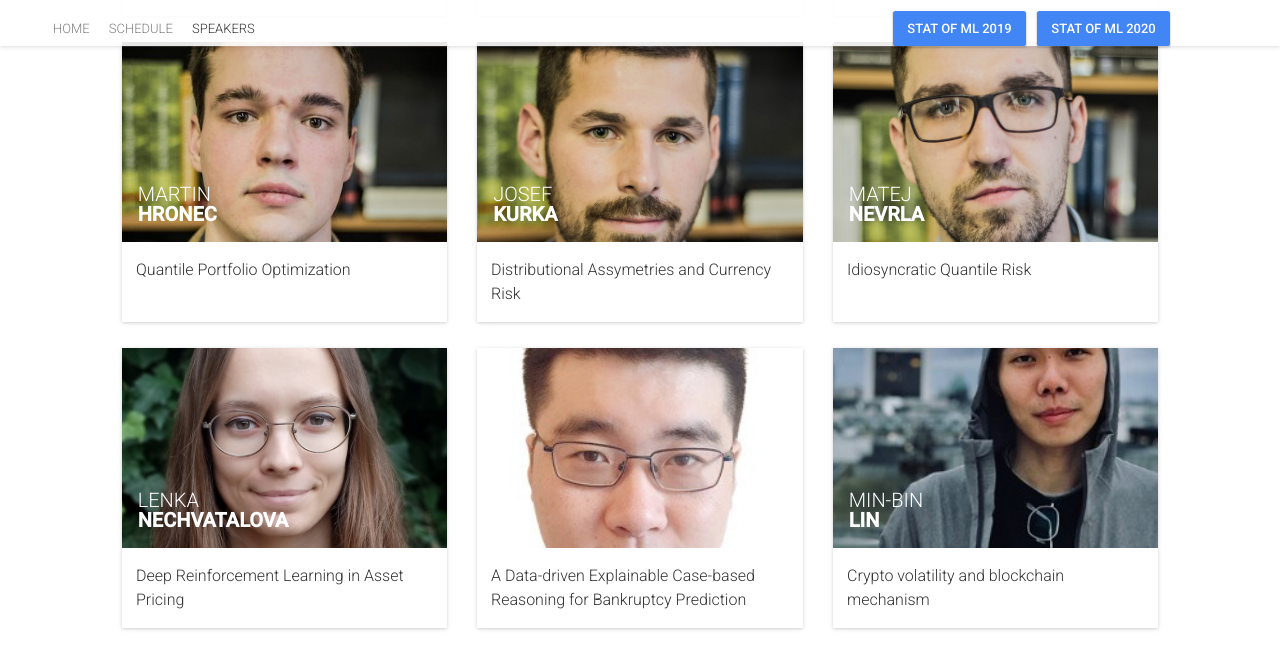
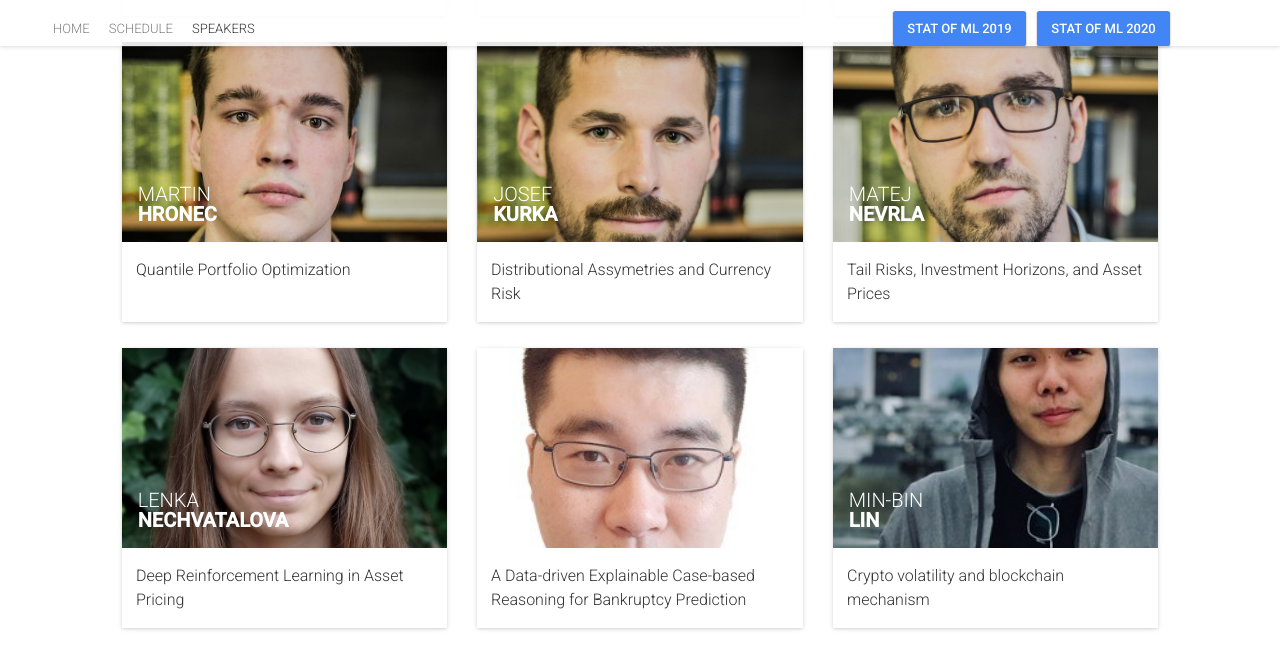
Before and after one commit to barunik/Prague2021, a Jekyll site: the page built from speakers.html, in a window 1280 px wide and 900 px high, scrolled down 2251 px, cut to the strip 0-650 px from the top of the window. Built offline with Jekyll 4.4.1, drawn with Linux system fonts in a browser that asks for light colours; nearby versions of some CDN libraries; comment, search, counter and statistics services are not loaded.

Commit message:
Update sessions.yml

```diff
--- a/_data/sessions.yml
+++ b/_data/sessions.yml
@@ -220,7 +220,7 @@ implied volatility functions.  </p>"
 
 -
   id: 028
-  title: "Idiosyncratic Quantile Risk"
+  title: "Tail Risks, Investment Horizons, and Asset Prices"
   description: "Authors: Matej Nevrla<br/>
   <p>Abstract:   TBA </p>"
   subtype: Presentation
```
